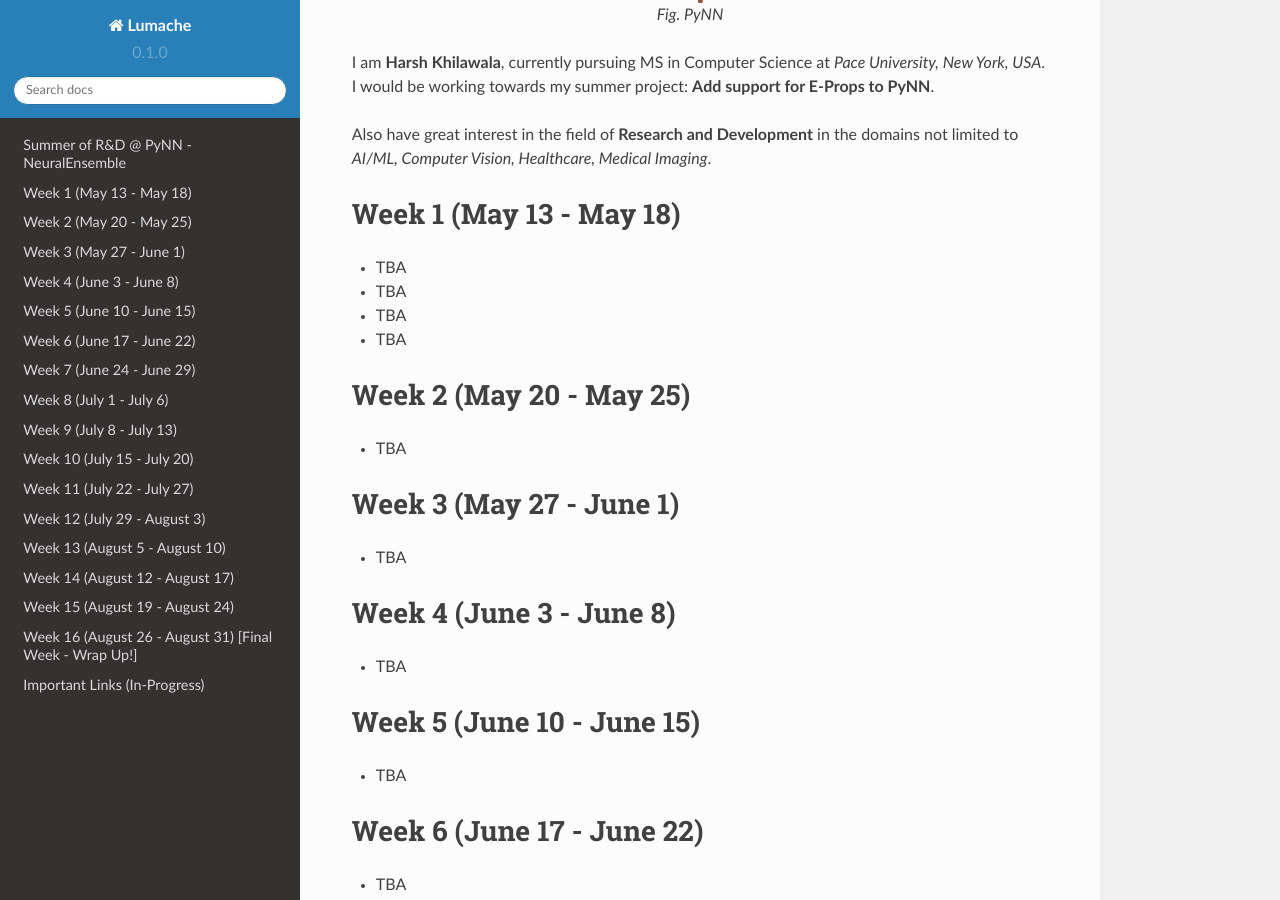
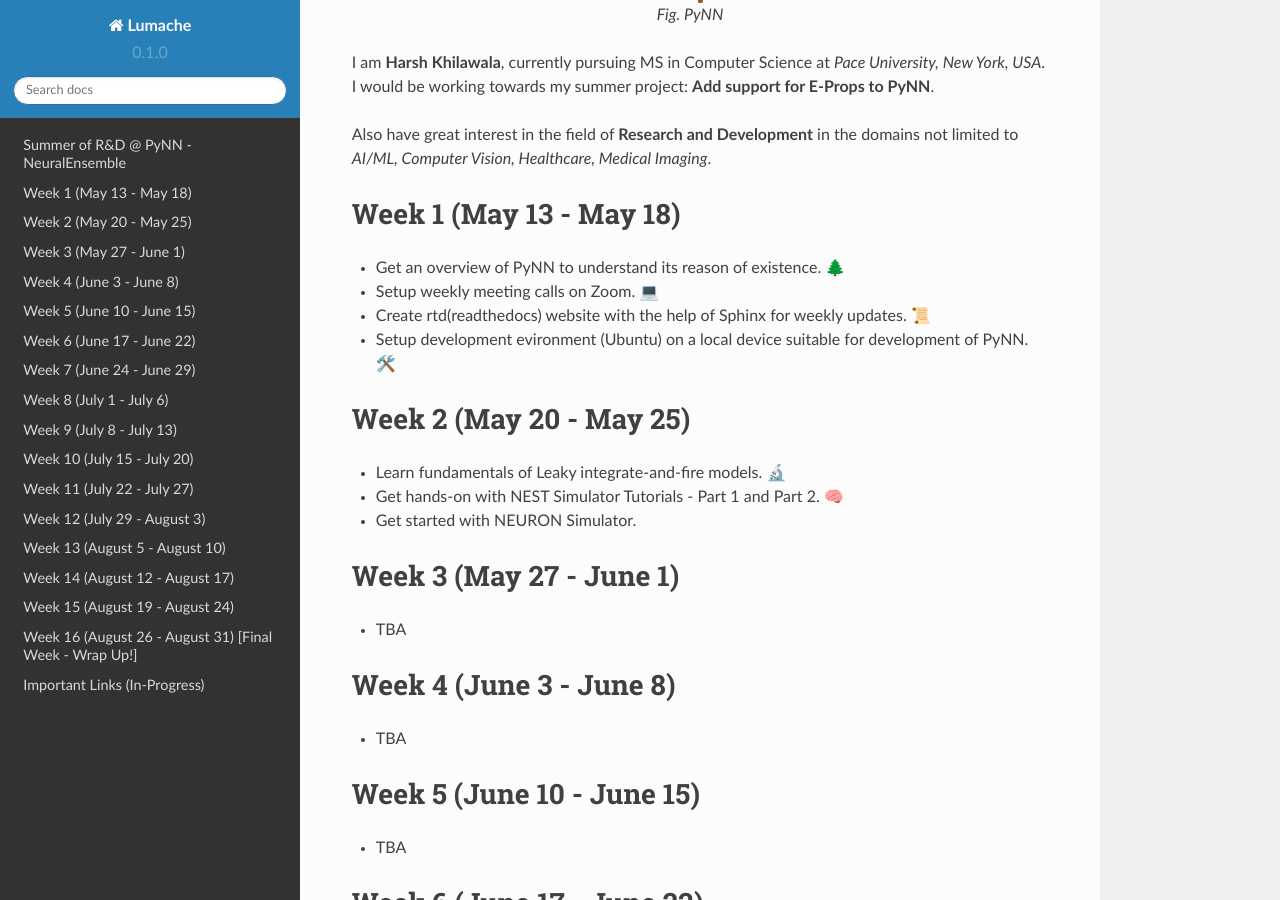
Before and after one commit to HarshKhilawala/eprops-pynn-rtd, a Sphinx documentation site: the page built from docs/source/index.rst, in a window 1280 px wide and 900 px high, scrolled down 337 px. Built offline with Sphinx 7.4.7 and the Read the Docs theme 2.0.0, drawn with Linux system fonts in a browser that asks for light colours.

Commit message:
update weekly reports for week 1 & 2

```diff
--- a/docs/source/index.rst
+++ b/docs/source/index.rst
@@ -26,15 +26,17 @@ Also have great interest in the field of **Research and Development** in the dom
 Week 1 (May 13 - May 18)
 =========================
 
-- TBA
-- TBA
-- TBA
-- TBA
+- Get an overview of PyNN to understand its reason of existence. 🌲
+- Setup weekly meeting calls on Zoom. 💻
+- Create rtd(readthedocs) website with the help of Sphinx for weekly updates. 📜
+- Setup development evironment (Ubuntu) on a local device suitable for development of PyNN. 🛠️
 
 Week 2 (May 20 - May 25)
 ==========================
 
-- TBA
+- Learn fundamentals of Leaky integrate-and-fire models. 🔬
+- Get hands-on with NEST Simulator Tutorials - Part 1 and Part 2. 🧠
+- Get started with NEURON Simulator.
 
 Week 3 (May 27 - June 1)
 ==========================
--- a/pyproject.toml
+++ b/pyproject.toml
@@ -3,6 +3,6 @@ requires = ["flit_core >=3.2,<4"]
 build-backend = "flit_core.buildapi"
 
 [project]
-name = "lumache"
-authors = [{name = "Graziella", email = "graziella@lumache"}]
+name = "pynnrtd"
+authors = [{name = "Harsh Khilawala", email = "harshhkdev@gmail.com"}]
 dynamic = ["version", "description"]
```
Also changed, not shown: lumache.py (deleted, +0 -23 lines).
